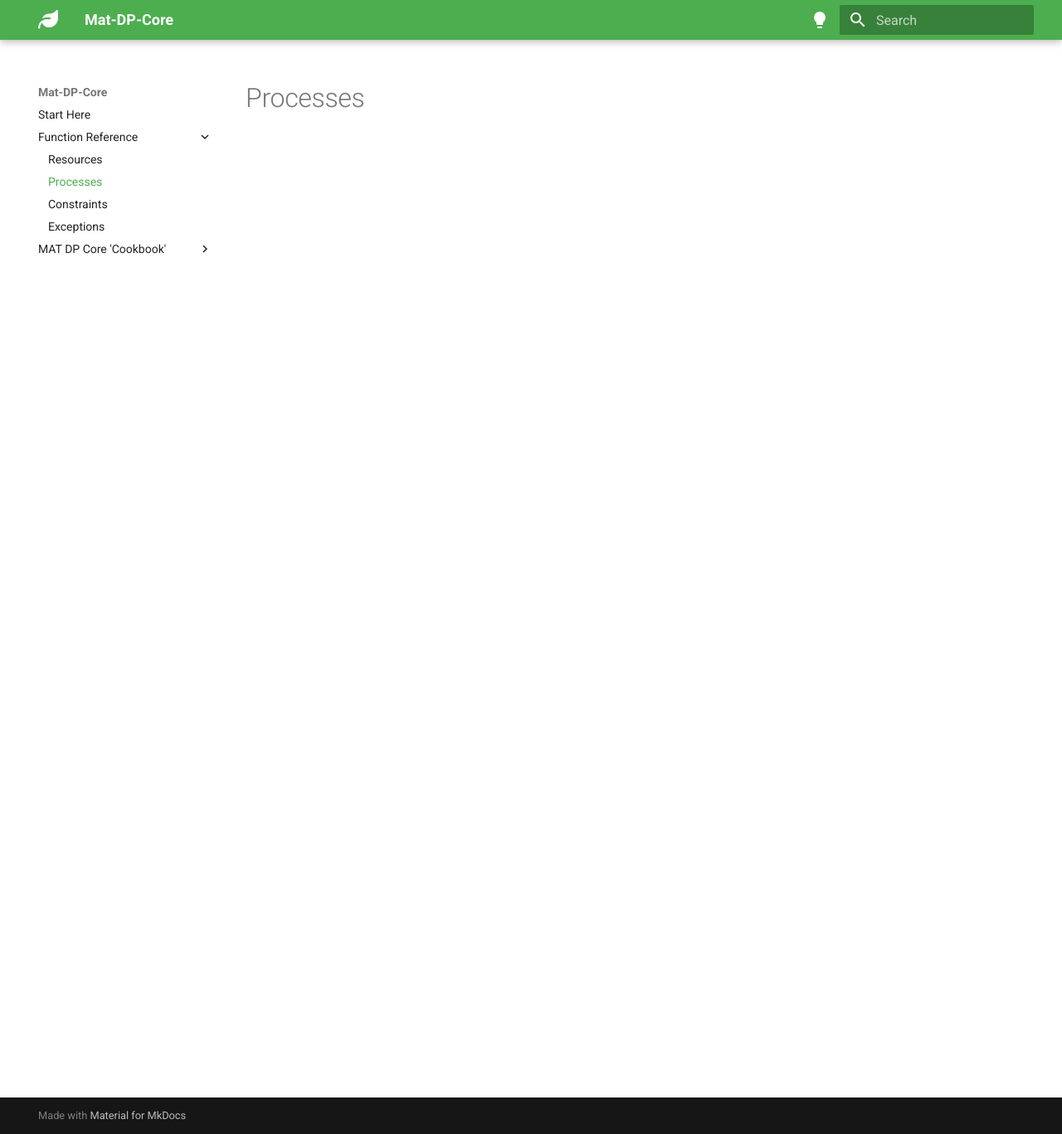
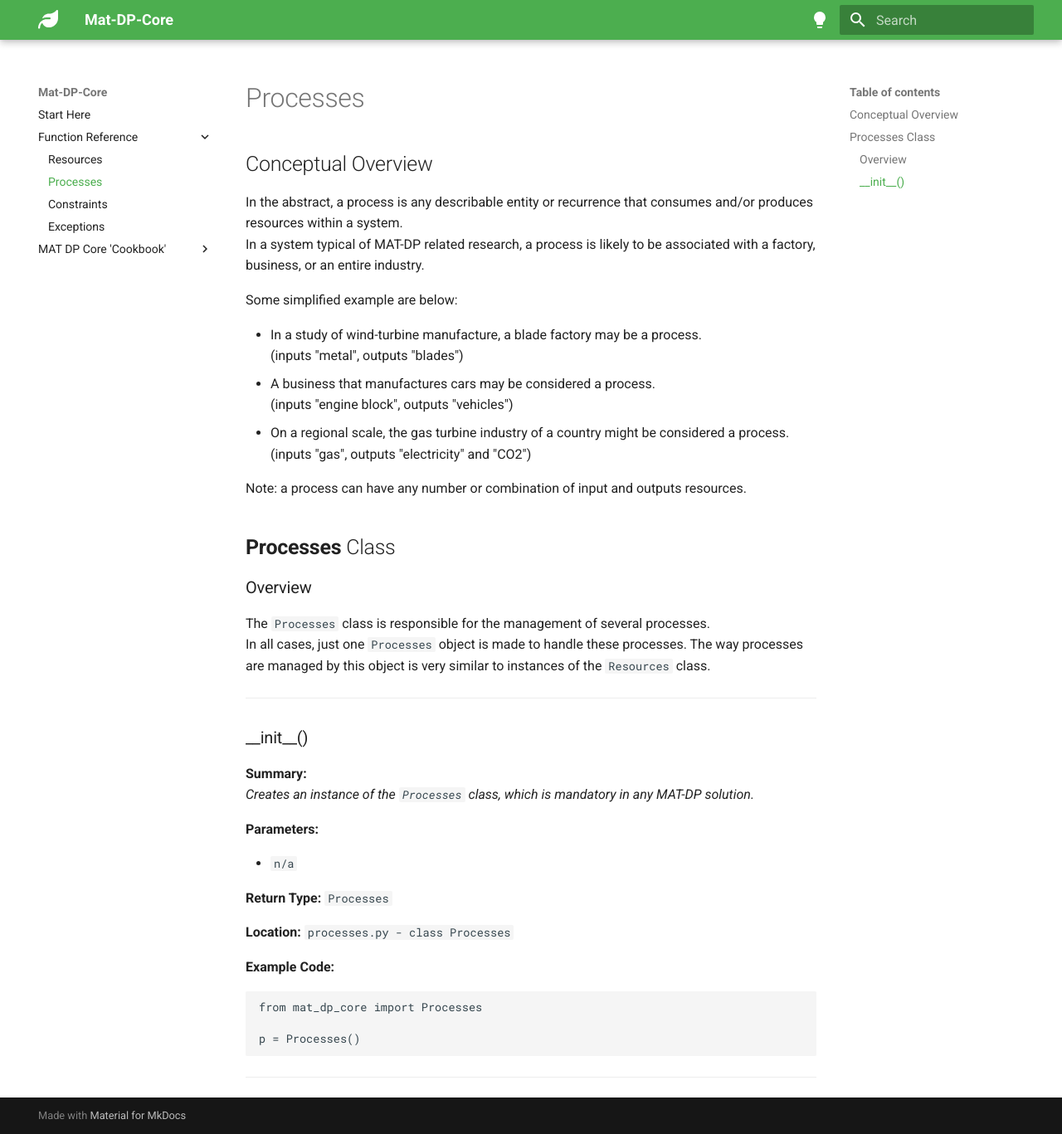
Before and after one commit to Mat-dp/mat-dp-core, an MkDocs documentation site: the page built from docs/Function Reference/2processes.md, in a window 1280 px wide and 1367 px high. Shown: the whole window at 83% size. Built offline with MkDocs 1.6.1 and Material for MkDocs 9.7.7, drawn with Linux system fonts in a browser that asks for light colours.

Commit message:
Beginnings of processes class documentation

````diff
--- a/docs/Function Reference/2processes.md
+++ b/docs/Function Reference/2processes.md
@@ -1 +1,49 @@
 # Processes
+
+## Conceptual Overview
+
+In the abstract, a process is any describable entity or recurrence that consumes and/or produces resources within a system.
+In a system typical of MAT-DP related research, a process is likely to be associated with a factory, business, or an entire industry.
+
+Some simplified example are below:
+
+- In a study of wind-turbine manufacture, a blade factory may be a process.
+  (inputs "metal", outputs "blades")
+- A business that manufactures cars may be considered a process.
+  (inputs "engine block", outputs "vehicles")
+- On a regional scale, the gas turbine industry of a country might be considered a process.
+  (inputs "gas", outputs "electricity" and "CO2")
+
+Note: a process can have any number or combination of input and outputs resources.
+<!-- TODO: Check this is true -->
+
+## **Processes** Class
+
+### Overview
+
+The ```Processes``` class is responsible for the management of several processes.
+In all cases, just one ```Processes``` object is made to handle these processes. The way processes are managed by this object is very similar to instances of the ```Resources``` class.
+
+---
+
+### \_\_init\_\_()
+
+**Summary:**
+*Creates an instance of the ```Processes``` class, which is mandatory in any MAT-DP solution.*
+
+**Parameters:**
+
+* ```n/a```
+
+**Return Type:**  ```Processes```
+
+**Location:** ```processes.py - class Processes```
+
+**Example Code:**
+```
+from mat_dp_core import Processes
+
+p = Processes()
+```
+
+---
````
Also changed, not shown: docs/Function Reference/1resources.md (+7 -4 lines).
